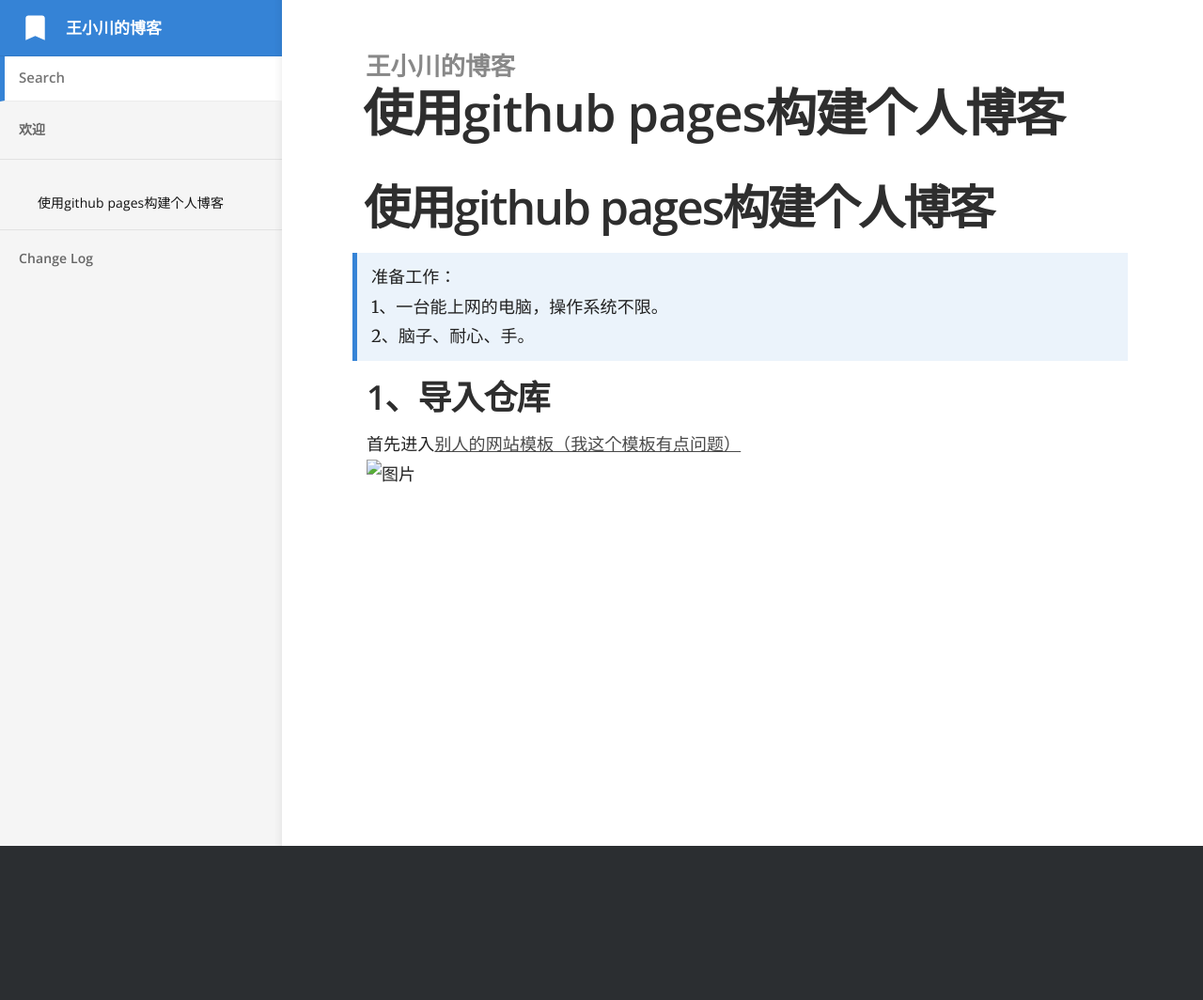
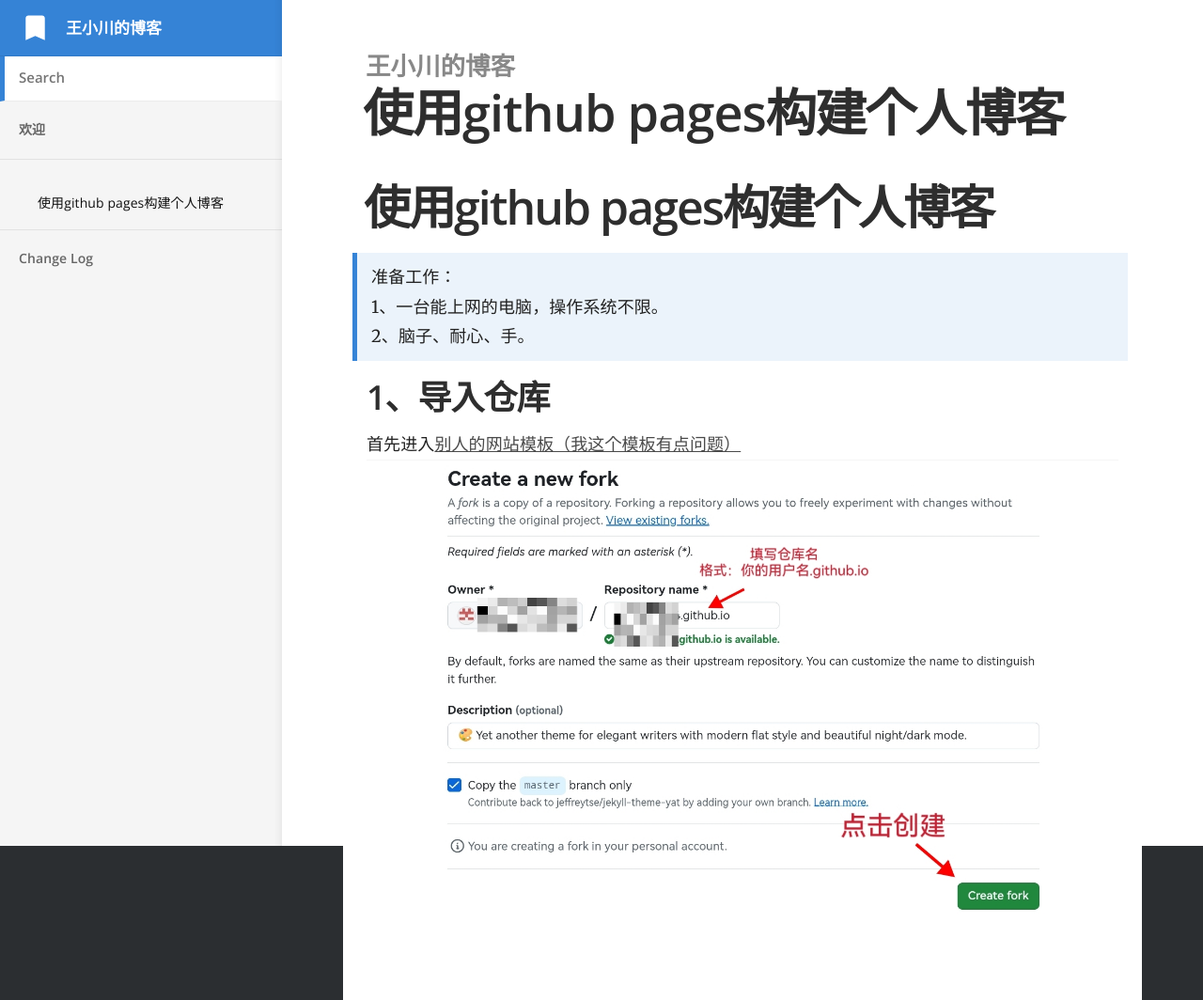
Before and after one commit to xiangqian684/xiangqian684.github.io, a Jekyll site: the page built from _docs/2025-02-18-build_blog.md, in a window 1280 px wide. Shown: the whole page at 94% size. Built offline with Jekyll 4.4.1, drawn with Linux system fonts in a browser that asks for light colours; before the commit the page ends 900 px from its top, so only the background shows below that.

Commit message:
Update 2025-02-18-build_blog.md

```diff
--- a/_docs/2025-02-18-build_blog.md
+++ b/_docs/2025-02-18-build_blog.md
@@ -10,4 +10,4 @@ type: bulid blog
 
 ## 1、导入仓库
 首先进入[别人的网站模板（我这个模板有点问题）](https://bgithub.xyz/jeffreytse/jekyll-theme-yat/fork)
-![图片](images/01-fork.jpg)
+![图片](/images/01-fork.jpg)
```
